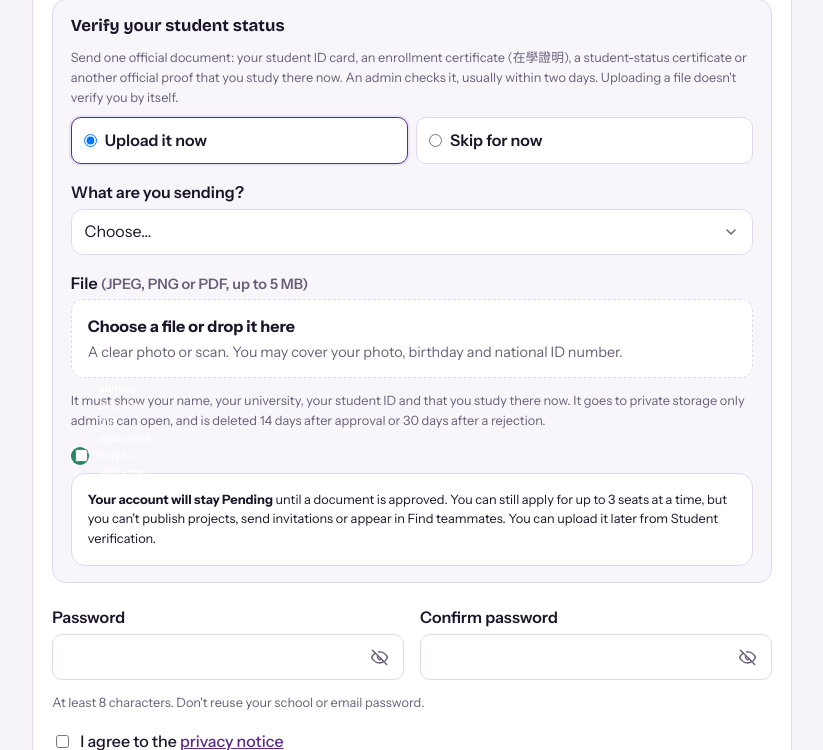
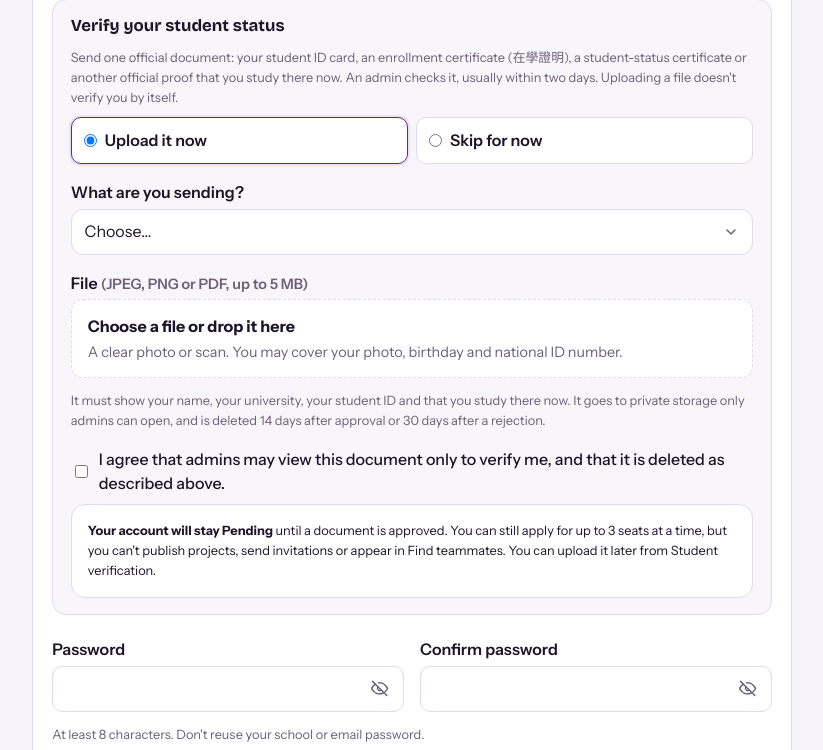
Before and after one commit to pilipehrtmo/Crossroads, a FastAPI app: page /signup in a window 1280 px wide. Shown: the part 794-1544 px from the top of the page, without its empty margins (228-1051 px from the left). Run offline with FastAPI, Linux system fonts and the light colour scheme; parts of the project's set-up code (start-up, migrations or seed data) failed here and were passed over; some libraries are stand-ins or nearby versions.

Commit message:
Sign-up consent checkbox: own class (vchk was already a badge style and squeezed the label)

```diff
--- a/app/static/style.css
+++ b/app/static/style.css
@@ -1298,4 +1298,4 @@ select:not([multiple]):focus-visible{outline:none;border-color:var(--pri);box-sh
 .vdrop .vdrop-act{margin-left:auto;position:relative;z-index:2;white-space:nowrap}
 .vprog{height:6px;border-radius:99px;background:var(--line);overflow:hidden;margin:.6rem 0 0}.vprog i{display:block;height:100%;width:0;background:linear-gradient(90deg,var(--pri),var(--pri2));transition:width .15s}
 .vskip{margin:.5rem 0 0}
-.vchk{display:flex;gap:.5rem;align-items:center;font-weight:500}.vchk input{width:auto;flex:none}
+.vconsent{display:flex;gap:.5rem;align-items:center;font-weight:500}.vconsent input{width:auto;flex:none}
--- a/app/templates/signup.html
+++ b/app/templates/signup.html
@@ -41,7 +41,7 @@ i.addEventListener("change",sync);document.querySelectorAll("input[name=role]").
 <button type="button" class="ghost vdrop-act" id="vfr" hidden>Remove</button></div>
 <p class="err fine" id="vfe" role="alert" hidden></p>
 <p class="muted fine" id="vfh">It must show your name, your university, your student ID and that you study there now. It goes to private storage only admins can open, and is deleted 14 days after approval or 30 days after a rejection.</p>
-<label class="vchk" id="vcons"><input type="checkbox" name="consent" value="1" data-opt {{ "checked" if f.get("consent") }}><span>I agree that admins may view this document only to verify me, and that it is deleted as described above.</span></label></div>
+<label class="vconsent" id="vcons"><input type="checkbox" name="consent" value="1" data-opt {{ "checked" if f.get("consent") }}><span>I agree that admins may view this document only to verify me, and that it is deleted as described above.</span></label></div>
 <p class="box fine vskip" id="vskipnote" hidden><b>Your account will stay Pending</b> until a document is approved. You can still apply for up to 3 seats at a time, but you can't publish projects, send invitations or appear in Find teammates. You can upload it later from Student verification.</p>
 <div class="vprog" id="vprog" hidden role="progressbar" aria-label="Upload progress" aria-valuemin="0" aria-valuemax="100" aria-valuenow="0"><i></i></div><p class="muted fine" id="vprogt" hidden aria-live="polite"></p>
 </section>
```
